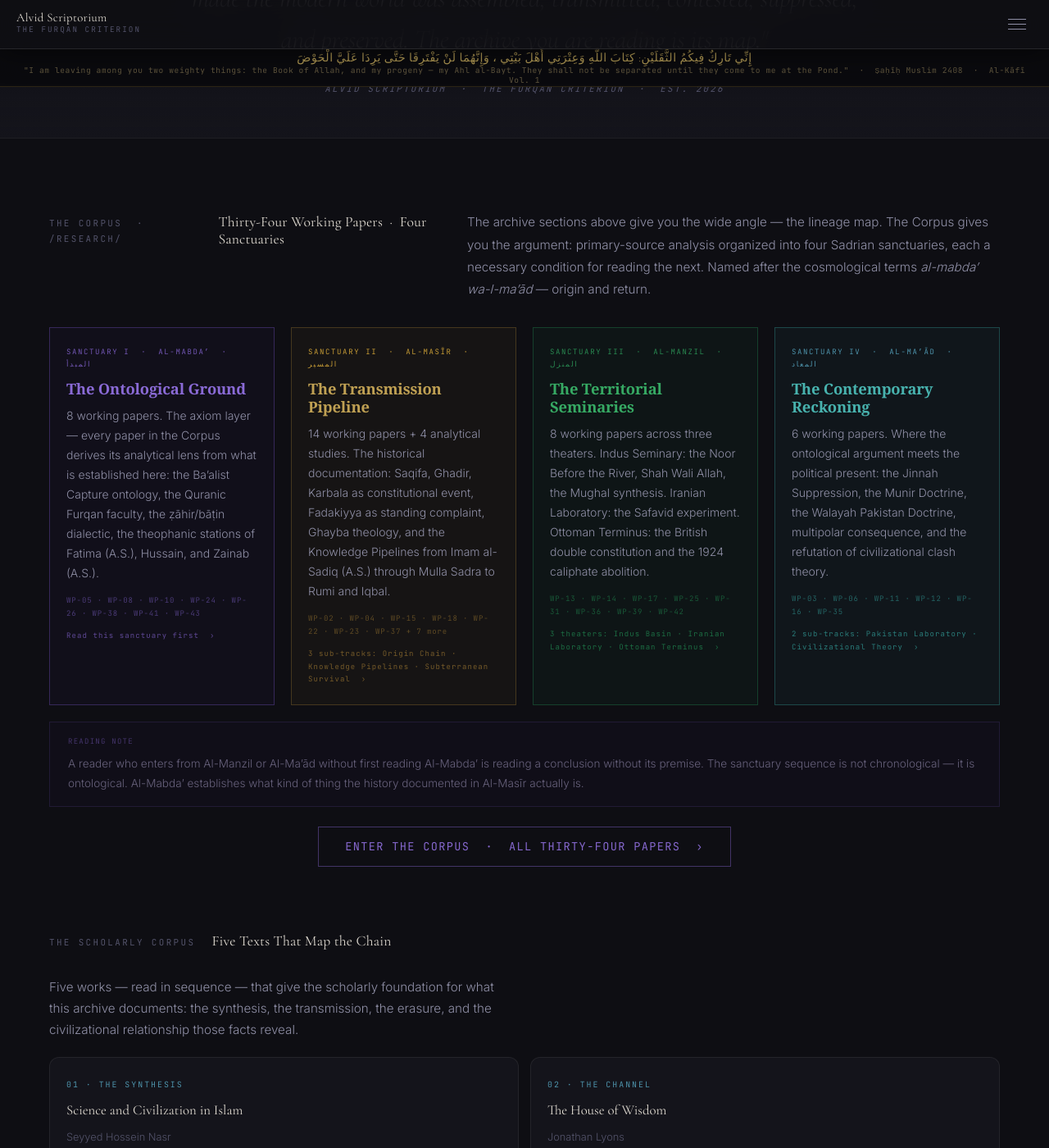
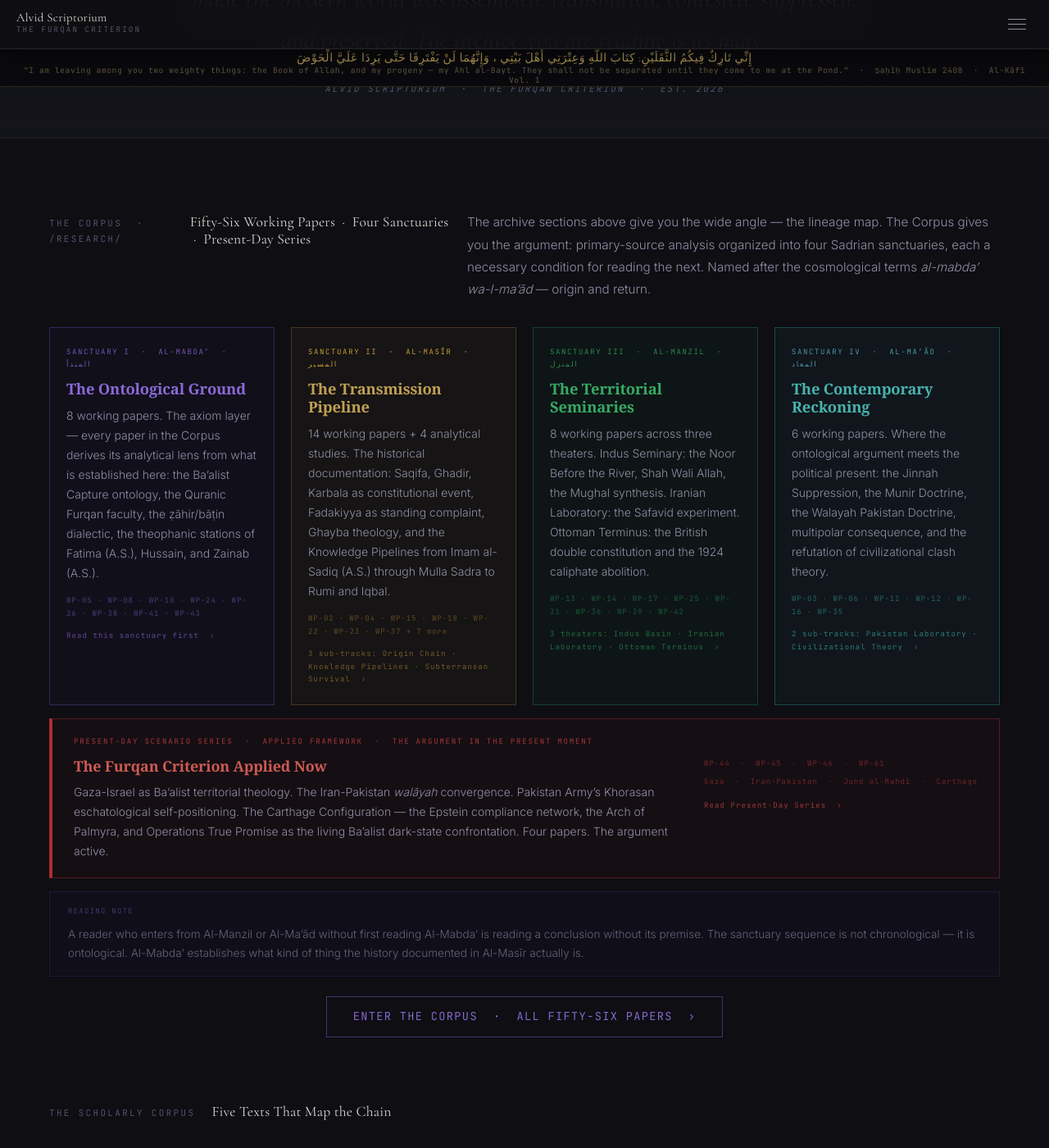
Before and after one commit to Political-Theology-Archive/geopolitical-synthesis, a Jekyll site: the page built from index.html, in a window 1280 px wide and 1400 px high, scrolled down 5691 px. Shown: the whole window at 82% size. Built offline with Jekyll 4.4.1, drawn with Linux system fonts in a browser that asks for light colours.

Commit message:
Add Present-Day Scenario horizontal card below sanctuary grid
- New full-width horizontal card spans below the four vertical sanctuary cards, above the Reading Note
- Links to /research/#present-day (anchor also added to research/index.html)
- Card: deep-red border, two-column layout (description left, WP list + tags right)
- Covers WP-44 (Gaza), WP-45 (Iran-Pakistan), WP-46 (Jund al-Mahdi), WP-61 (Carthage)
- Section header updated: 34 -> 56 papers, added Present-Day Series to title
- Enter Corpus button updated: 34 -> 56 papers

Co-Authored-By: Claude Sonnet 4.6 <noreply@anthropic.com>

```diff
--- a/index.html
+++ b/index.html
@@ -390,7 +390,7 @@ description: "Alvid Scriptorium — a declared-position scholarly corpus. Fifty-
 <section class="pta-bento-section pta-fade" style="margin-top:80px;">
   <div class="pta-bento-section-header">
     <span class="pta-section-eye mono">The Corpus &nbsp;·&nbsp; /research/</span>
-    <h2>Thirty-Four Working Papers &nbsp;&middot;&nbsp; Four Sanctuaries</h2>
+    <h2>Fifty-Six Working Papers &nbsp;&middot;&nbsp; Four Sanctuaries &nbsp;&middot;&nbsp; Present-Day Series</h2>
     <p style="font-size:0.95rem;font-weight:300;color:var(--text-mid);max-width:650px;margin-top:8px;line-height:1.8;">
       The archive sections above give you the wide angle — the lineage map.
       The Corpus gives you the argument: primary-source analysis organized into four
@@ -480,7 +480,38 @@ description: "Alvid Scriptorium — a declared-position scholarly corpus. Fifty-
 
   </div>
 
-  <div style="margin-top:20px;padding:16px 22px;border:1px solid rgba(130,95,220,0.15);background:rgba(55,30,120,0.05);">
+  <!-- Present-Day Scenario — horizontal card below the four sanctuaries -->
+  <a href="{{ '/research/' | relative_url }}#present-day" style="display:block;text-decoration:none;margin-top:16px;padding:20px 26px;border:1px solid rgba(200,60,60,0.35);border-left:4px solid rgba(210,55,55,0.8);background:rgba(120,15,15,0.07);transition:border-color 0.2s;">
+    <div style="display:flex;align-items:baseline;gap:16px;flex-wrap:wrap;">
+      <div style="font-family:'JetBrains Mono',monospace;font-size:9px;letter-spacing:0.2em;text-transform:uppercase;color:rgba(210,70,70,0.75);flex-shrink:0;">
+        Present-Day Scenario Series &nbsp;·&nbsp; Applied Framework &nbsp;·&nbsp; The Argument in the Present Moment
+      </div>
+    </div>
+    <div style="display:flex;align-items:flex-start;gap:28px;margin-top:12px;flex-wrap:wrap;">
+      <div style="flex:1;min-width:200px;">
+        <h3 style="font-family:'Crimson Text',Georgia,serif;font-size:1.12rem;font-weight:600;color:rgba(225,100,90,0.9);margin:0 0 8px;">The Furqan Criterion Applied Now</h3>
+        <p style="font-size:0.875rem;line-height:1.72;color:var(--text-mid);margin:0;">
+          Gaza-Israel as Ba&rsquo;alist territorial theology. The Iran-Pakistan <em>wal&#x101;yah</em> convergence.
+          Pakistan Army&rsquo;s Khorasan eschatological self-positioning. The Carthage Configuration —
+          the Epstein compliance network, the Arch of Palmyra, and Operations True Promise as
+          the living Ba&rsquo;alist dark-state confrontation. Four papers. The argument active.
+        </p>
+      </div>
+      <div style="flex-shrink:0;display:flex;flex-direction:column;gap:6px;min-width:160px;">
+        <div style="font-family:'JetBrains Mono',monospace;font-size:9px;letter-spacing:0.1em;color:rgba(200,60,60,0.5);">
+          WP-44 &nbsp;·&nbsp; WP-45 &nbsp;·&nbsp; WP-46 &nbsp;·&nbsp; WP-61
+        </div>
+        <div style="font-family:'JetBrains Mono',monospace;font-size:9px;letter-spacing:0.1em;color:rgba(200,60,60,0.5);">
+          Gaza &nbsp;·&nbsp; Iran-Pakistan &nbsp;·&nbsp; Jund al-Mahdi &nbsp;·&nbsp; Carthage
+        </div>
+        <div style="margin-top:8px;font-family:'JetBrains Mono',monospace;font-size:9px;letter-spacing:0.12em;color:rgba(210,70,70,0.7);">
+          Read Present-Day Series &nbsp;&rsaquo;
+        </div>
+      </div>
+    </div>
+  </a>
+
+  <div style="margin-top:16px;padding:16px 22px;border:1px solid rgba(130,95,220,0.15);background:rgba(55,30,120,0.05);">
     <span style="font-family:'JetBrains Mono',monospace;font-size:9px;letter-spacing:0.14em;text-transform:uppercase;color:rgba(145,110,230,0.4);display:block;margin-bottom:8px;">Reading Note</span>
     <p style="font-size:0.85rem;color:rgba(175,165,205,0.55);line-height:1.72;margin:0;">
       A reader who enters from Al-Manzil or Al-Ma&rsquo;&#x101;d without first reading Al-Mabda&rsquo;
@@ -492,7 +523,7 @@ description: "Alvid Scriptorium — a declared-position scholarly corpus. Fifty-
 
   <div style="margin-top:24px;text-align:center;">
     <a href="{{ '/research/' | relative_url }}" class="mono" style="display:inline-block;padding:12px 32px;border:1px solid rgba(145,110,230,0.4);color:rgba(155,120,240,0.85);font-size:0.85rem;letter-spacing:0.1em;text-transform:uppercase;text-decoration:none;">
-      Enter The Corpus &nbsp;&middot;&nbsp; All Thirty-Four Papers &nbsp;&rsaquo;
+      Enter The Corpus &nbsp;&middot;&nbsp; All Fifty-Six Papers &nbsp;&rsaquo;
     </a>
   </div>
 </section>
--- a/research/index.html
+++ b/research/index.html
@@ -1834,7 +1834,7 @@ description: "Academic working papers from the Sacred Civilization Research Arch
   </div>
 
   <!-- ═══ PRESENT-DAY SCENARIO SERIES — WP-44 · WP-45 · WP-46 · WP-61 ═══ -->
-  <div style="margin:40px 0 24px;padding:14px 20px;border-left:3px solid rgba(200,60,60,0.5);background:rgba(140,20,20,0.05);">
+  <div id="present-day" style="margin:40px 0 24px;padding:14px 20px;border-left:3px solid rgba(200,60,60,0.5);background:rgba(140,20,20,0.05);">
     <div style="font-family:'JetBrains Mono',monospace;font-size:9px;letter-spacing:0.18em;text-transform:uppercase;color:rgba(200,60,60,0.7);margin-bottom:6px;">Present-Day Scenario Series &nbsp;·&nbsp; WP-44 · WP-45 · WP-46 · WP-61 &nbsp;·&nbsp; Applied Framework</div>
     <p style="font-size:0.85rem;line-height:1.65;color:rgba(190,170,150,0.65);margin:0;">The Ba'alist Capture framework and the Furqan Criterion applied to the present geopolitical moment: Gaza-Israel confrontation (WP-44), the Iran-Pakistan Imami walayah convergence tracing to Imam al-Sadiq (A.S.)'s school (WP-45), Pakistan Army's eschatological self-positioning as Jund al-Mahdi through the Khorasan hadith tradition (WP-46), and the Carthage Configuration synthesising the Epstein compliance mechanism, Arch of Palmyra symbolics, and Operations True Promise as the contemporary Ba'alist dark state confrontation (WP-61).</p>
   </div>
```
